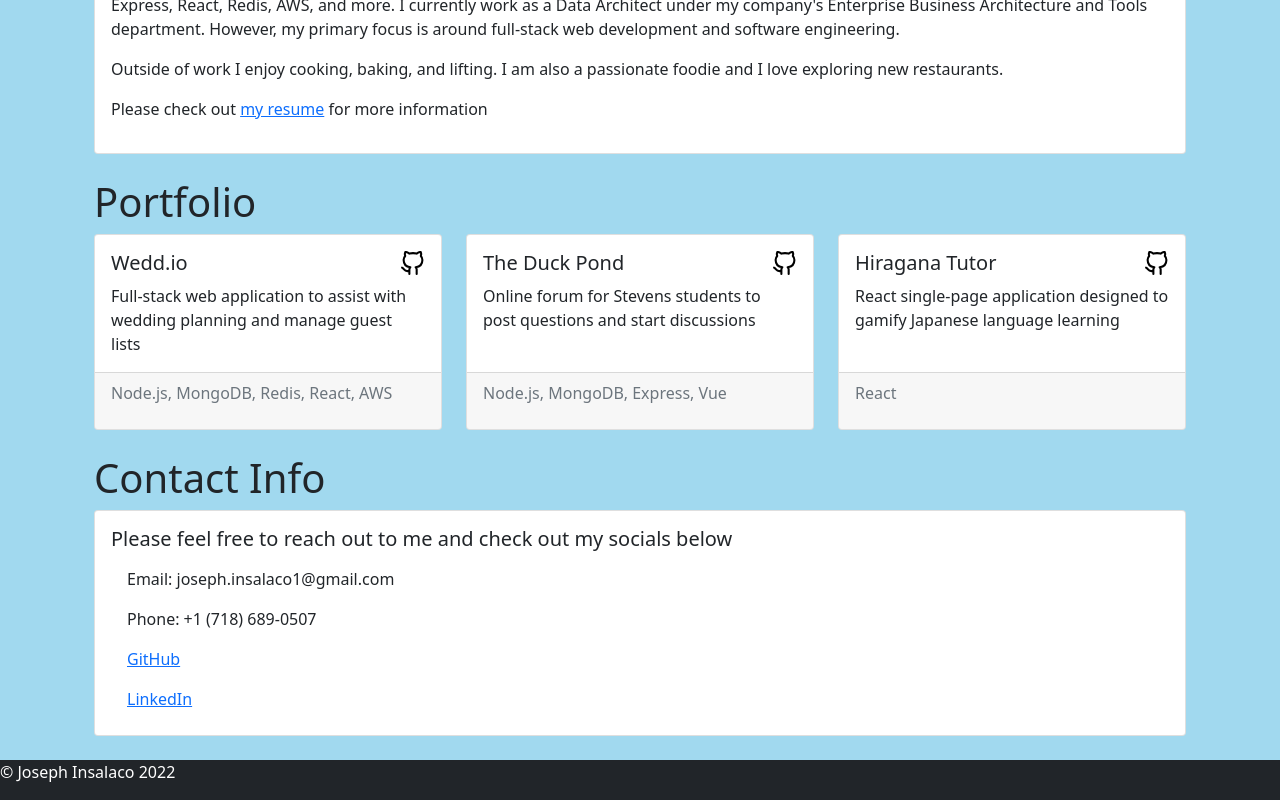
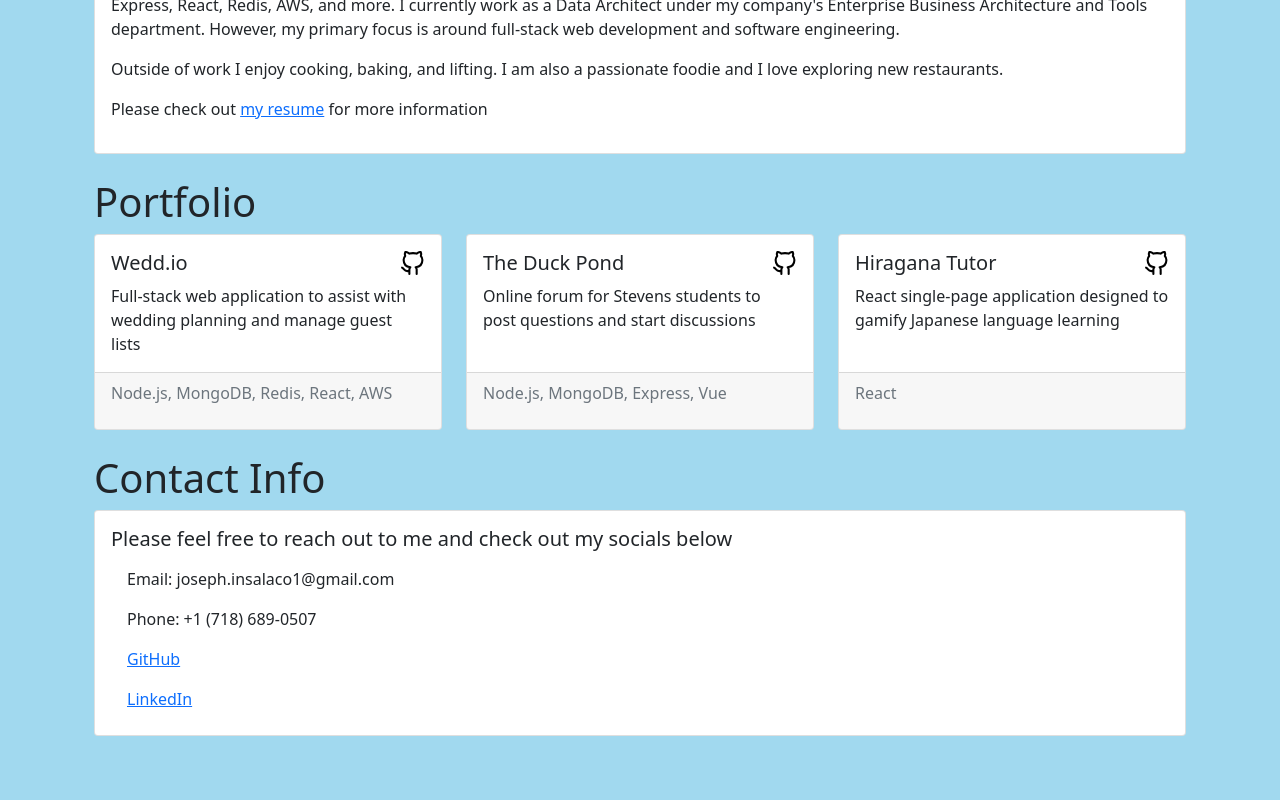
Before and after one commit to JInsalaco/PortfolioSite, a React (Create React App) app: page / in a window 1280 px wide. Shown: the part 372-1172 px from the top of the page. After the commit the page ends 1132 px from the top, so only its background shows below. Built offline with nearby package versions, Linux system fonts and the light colour scheme.

Commit message:
removing footer to fix

```diff
--- a/src/App.css
+++ b/src/App.css
@@ -15,7 +15,6 @@
   color: white;
   text-align: center;
   align-items: center;
-  display: flex;
   padding: 0 !important;
 }
 
@@ -44,3 +43,8 @@
   display: inline-block;
   padding-left: 10px;
 }
+
+.footer {
+  position: absolute;
+  bottom: 0;
+}
--- a/src/App.tsx
+++ b/src/App.tsx
@@ -9,7 +9,6 @@ function App() {
     <>
       <Header/>
       <Home/>
-      <Footer/>
     </>
   );
 }
--- a/src/components/Footer.tsx
+++ b/src/components/Footer.tsx
@@ -2,8 +2,8 @@ import { Container } from "react-bootstrap"
 
 export function Footer() {
     return(
-        <Container fluid className="site-footer">
+        <footer className="site-footer">
             <p>© Joseph Insalaco 2022</p>
-        </Container>
+        </footer>
     )
 }
```
